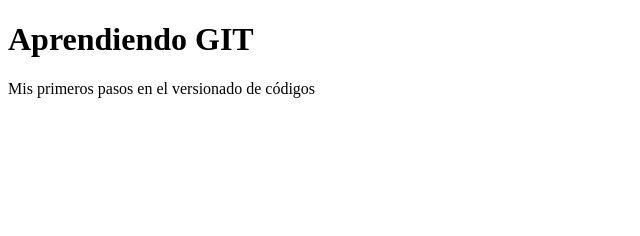
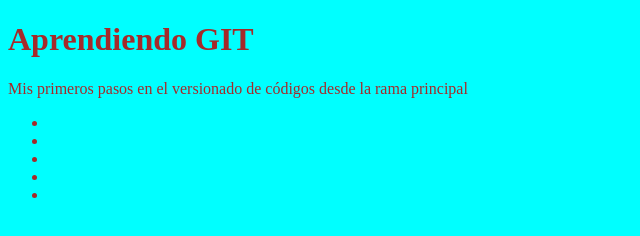
Before and after one commit to fabriciopereyra/git, a plain HTML site: page index.html in a window 1280 px wide. Shown: the whole page, without its empty margins (0-640 px from the left). Drawn offline with Linux system fonts and the light colour scheme.

Commit message:
Agregando style.css al index.html

```diff
--- a/index.html
+++ b/index.html
@@ -5,9 +5,17 @@
     <meta http-equiv="X-UA-Compatible" content="IE=edge">
     <meta name="viewport" content="width=device-width, initial-scale=1.0">
     <title>Aprendiendo GIT</title>
+    <link rel="stylesheet" href="style.css">
 </head>
 <body>
     <h1>Aprendiendo GIT</h1>
-    <p>Mis primeros pasos en el versionado de códigos</p>
+    <p>Mis primeros pasos en el versionado de códigos desde la rama principal</p>
+    <ul>
+        <li></li>
+        <li></li>
+        <li></li>
+        <li></li>
+        <li></li>
+    </ul>
 </body>
 </html>
```
